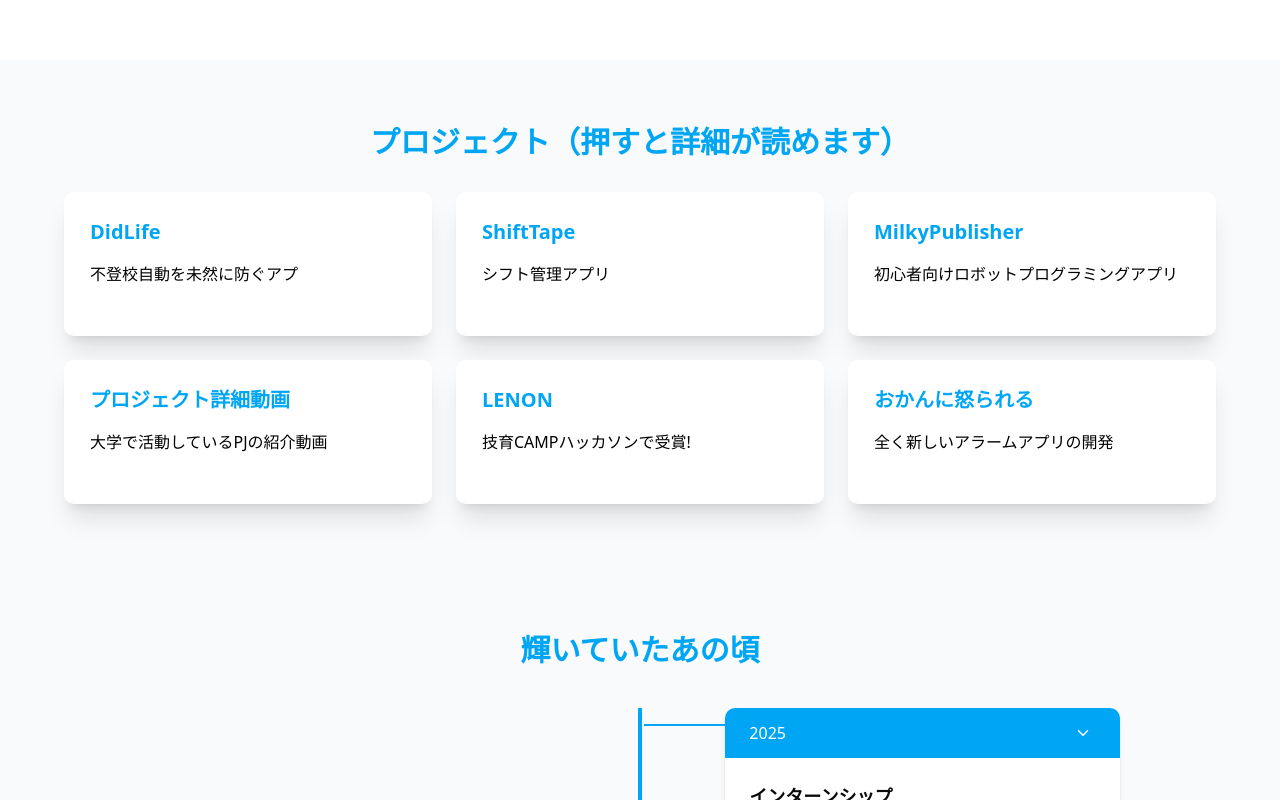
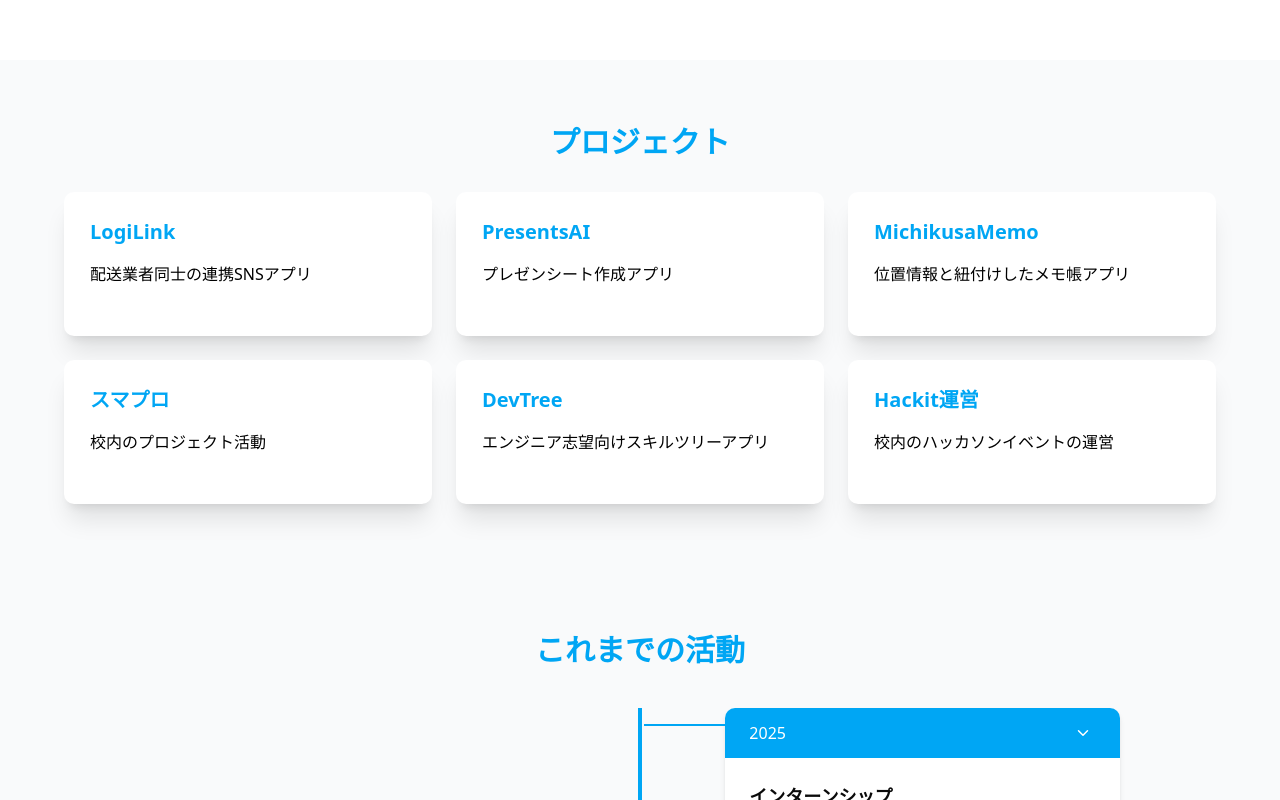
Before and after one commit to ko-tarou/my-portfolio, a Next.js app: page / in a window 1280 px wide. Shown: the part 1140-1940 px from the top of the page. Built offline with nearby package versions, Linux system fonts and the light colour scheme.

Commit message:
add 内容入力した

```diff
--- a/src/app/page.tsx
+++ b/src/app/page.tsx
@@ -27,46 +27,46 @@ interface TimelineEvent {
 // Project data with additional details
 const projects: Project[] = [
   {
-    title: "DidLife",
-    desc: "不登校自動を未然に防ぐアプ",
+    title: "LogiLink",
+    desc: "配送業者同士の連携SNSアプリ",
     details:
-      "不登校の兆候を早期に発見し、適切なサポートを提供するためのアプリです。生徒の出席パターン、学校での活動、気分の変化などを分析し、リスクがある場合に教師や保護者に通知します。早期介入により、不登校を未然に防ぐことを目指しています。",
-    technologies: ["Android", "Jetpack Compose", "Firebase", "Machine Learning"],
+      "配送業者同士の連携をスムーズに行うためのアプリです。サプライチェーンの会社全てを繋ぎ、契約や受注などの流れを全て自動化することを目指したプロダクトです。2024年問題を解決することを目指しています。",
+    technologies: ["Android", "IOS", "Web", "AWS"],
   },
   {
-    title: "ShiftTape",
-    desc: "シフト管理アプリ",
+    title: "PresentsAI",
+    desc: "プレゼンシート作成アプリ",
     details:
-      "複雑なシフト管理を簡単にするためのアプリです。従業員のスケジュール調整、シフト交換リクエスト、勤務時間の追跡などの機能を提供します。直感的なインターフェースで、管理者と従業員の両方にとって使いやすいシステムを実現しました。",
-    technologies: ["React Native", "Redux", "Node.js", "MongoDB"],
+      "プレゼン資料をAIで効率的に作ることができるWebアプリです。対象をエンジニアに絞り、コードブロック、発表の採点機能などを導入しました。プレゼンの質を向上させることを目指しています。",
+    technologies: ["Web", "Next.js", "Go", "PostgreSQL"],
   },
   {
-    title: "MilkyPublisher",
-    desc: "初心者向けロボットプログラミングアプリ",
+    title: "MichikusaMemo",
+    desc: "位置情報と紐付けしたメモ帳アプリ",
     details:
-      "プログラミング初心者でも簡単にロボットを制御できるアプリケーションです。ビジュアルプログラミングインターフェースを採用し、ドラッグ＆ドロップで命令を組み立てることができます。教育現場での利用を想定し、段階的に学習できる構成になっています。",
-    technologies: ["Flutter", "Dart", "ROS", "Python"],
+      "場所にメモを書くことのできるアプリです。旅行やカンファレンスなどで飛び回る人に向けたアプリです。SwiftUIで実装し、リリースしました。DBのクラウド化を目指しています。",
+    technologies: ["IOS", "SwiftUI", "MapKit"],
   },
   {
-    title: "プロジェクト詳細動画",
-    desc: "大学で活動しているPJの紹介動画",
+    title: "スマプロ",
+    desc: "校内のプロジェクト活動",
     details:
-      "大学のプロジェクト活動を紹介する動画シリーズを制作しました。各チームの取り組み、目標、成果を分かりやすく伝えることで、新たなメンバーの獲得や外部との連携強化を目指しています。撮影から編集まで全て担当しました。",
-    technologies: ["Adobe Premiere Pro", "After Effects", "Filmmaking", "Storytelling"],
+      "2年生からリーダーを務めている。大学内のプロジェクト団体です。アプリ開発を中心に、WebやUnityなど幅広く勉強しています。",
+    technologies: ["Web", "IOS", "Android"],
   },
   {
-    title: "LENON",
-    desc: "技育CAMPハッカソンで受賞!",
+    title: "DevTree",
+    desc: "エンジニア志望向けスキルツリーアプリ",
     details:
-      "技育CAMPハッカソンで開発し、受賞したプロジェクトです。音楽を通じて人々をつなげるプラットフォームで、好みの音楽に基づいてマッチングする機能や、共同プレイリスト作成機能などを実装しました。48時間という限られた時間の中で、チームワークを活かして完成させました。",
-    technologies: ["React", "Node.js", "Spotify API", "Socket.io"],
+      "エンジニアが自分に足りてない知識を把握するためのスキルツリーアプリです。2年生になる直前に、新入生たちに向けて開発しました。技育キャンプハッカソンで受賞しました。",
+    technologies: ["Android", "Kotlin", "JetpackCompose", "Room"],
   },
   {
-    title: "おかんに怒られる",
-    desc: "全く新しいアラームアプリの開発",
+    title: "Hackit運営",
+    desc: "校内のハッカソンイベントの運営",
     details:
-      "従来のアラームとは一線を画す、ユニークなアラームアプリです。目覚まし時計として機能するだけでなく、「おかん」キャラクターが様々なセリフで起床を促します。スヌーズを繰り返すと、だんだん怒り度が増していくという面白い仕掛けも実装しています。",
-    technologies: ["Swift", "SwiftUI", "Core Audio", "Local Notifications"],
+      "3つ上の代が校内で開催していたハッカソンイベントを引き継ぎ、運営を行っています。一年生向けの交流イベントです。一年生の参加者が増えるように、企画や広報を行っています。",
+    technologies: ["Notion", "Git", "Web", "Slack"],
   },
 ]
 
@@ -130,7 +130,7 @@ export default function Home() {
       isExpanded: false,
     },
     {
-      year: "2021",
+      year: "2024",
       title: "おかんに怒られる",
       description: "全く新しいアラームアプリの開発",
       details:
@@ -138,9 +138,10 @@ export default function Home() {
       isExpanded: false,
     },
     {
-      year: "2021",
+      year: "2024",
       title: "大学入学",
       description: "金沢工業大学に入学",
+      date:"4月",
       details: "情報工学を専攻し、プログラミングの基礎を学び始める",
       isExpanded: false,
     },
@@ -237,7 +238,7 @@ export default function Home() {
       {/* Projects Section */}
       <section id="projects" className="py-16 bg-gray-50">
         <div className="container mx-auto px-4">
-          <h2 className="text-3xl font-semibold text-center text-sky-500 mb-8">プロジェクト（押すと詳細が読めます）</h2>
+          <h2 className="text-3xl font-semibold text-center text-sky-500 mb-8">プロジェクト</h2>
           <div className="grid grid-cols-1 md:grid-cols-2 lg:grid-cols-3 gap-6 max-w-6xl mx-auto">
             {projects.map((project) => (
               <button
@@ -291,7 +292,7 @@ export default function Home() {
       {/* Timeline Section */}
       <section id="timeline" className="py-16 bg-gray-50">
         <div className="container mx-auto px-4">
-          <h2 className="text-3xl font-semibold text-center text-sky-500 mb-10">輝いていたあの頃</h2>
+          <h2 className="text-3xl font-semibold text-center text-sky-500 mb-10">これまでの活動</h2>
           <div className="max-w-5xl mx-auto">
             <div className="relative">
               {/* Timeline center line */}
```
